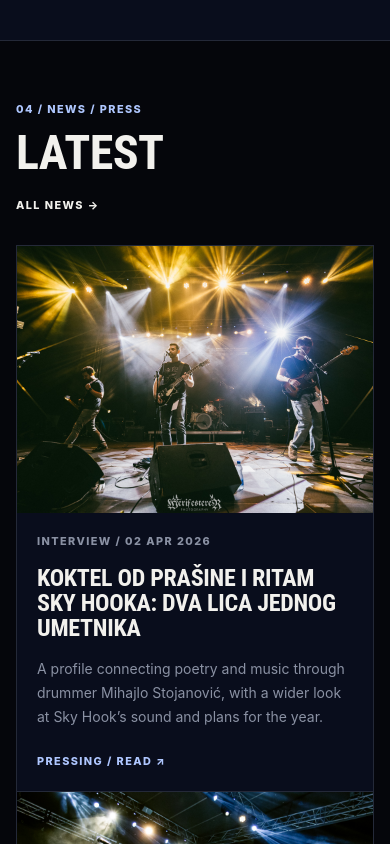
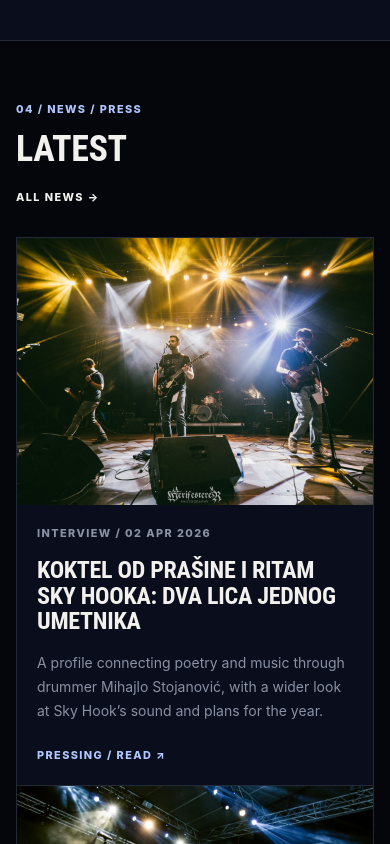
Before and after one commit to m4rkovic/sky-hook-website, a Next.js app: page /en in a window 390 px wide. Shown: the part 2280-3124 px from the top of the page. Built offline with nearby package versions, Linux system fonts and the light colour scheme; no server answers.

Commit message:
Polish responsive typography

```diff
--- a/src/components/home/latest-news-block.tsx
+++ b/src/components/home/latest-news-block.tsx
@@ -19,7 +19,7 @@ export function LatestNewsBlock({ locale, limit }: { locale: Locale; limit: numb
         <div className="mb-8 grid gap-5 md:grid-cols-[1fr_auto] md:items-end">
           <div>
             <p className="kicker text-ice">04 / {labels.eyebrow}</p>
-            <h2 className="mt-3 font-display text-5xl uppercase tracking-[-0.015em] md:text-7xl">{labels.title}</h2>
+            <h2 className="mt-3 font-display text-4xl uppercase md:text-7xl">{labels.title}</h2>
           </div>
           <Link href={localizedHref(locale, "/news")} className="kicker text-muted hover:text-ice">{labels.all} →</Link>
         </div>
@@ -50,7 +50,7 @@ export function LatestNewsBlock({ locale, limit }: { locale: Locale; limit: numb
                 ) : null}
                 <div className="p-5">
                   <p className="kicker text-muted">{newsCategoryLabel(item.category, locale)} / {date}</p>
-                  <h3 className="mt-4 font-display text-2xl uppercase leading-[1.05] tracking-[-0.01em]">{item.title}</h3>
+                  <h3 className="mt-4 font-display text-2xl uppercase leading-[1.08]">{item.title}</h3>
                   <p className="mt-4 text-sm leading-6 text-muted">{item.summary[locale]}</p>
                   <span className="kicker mt-6 inline-block text-ice">{item.source} / {labels.read} ↗</span>
                 </div>
```
